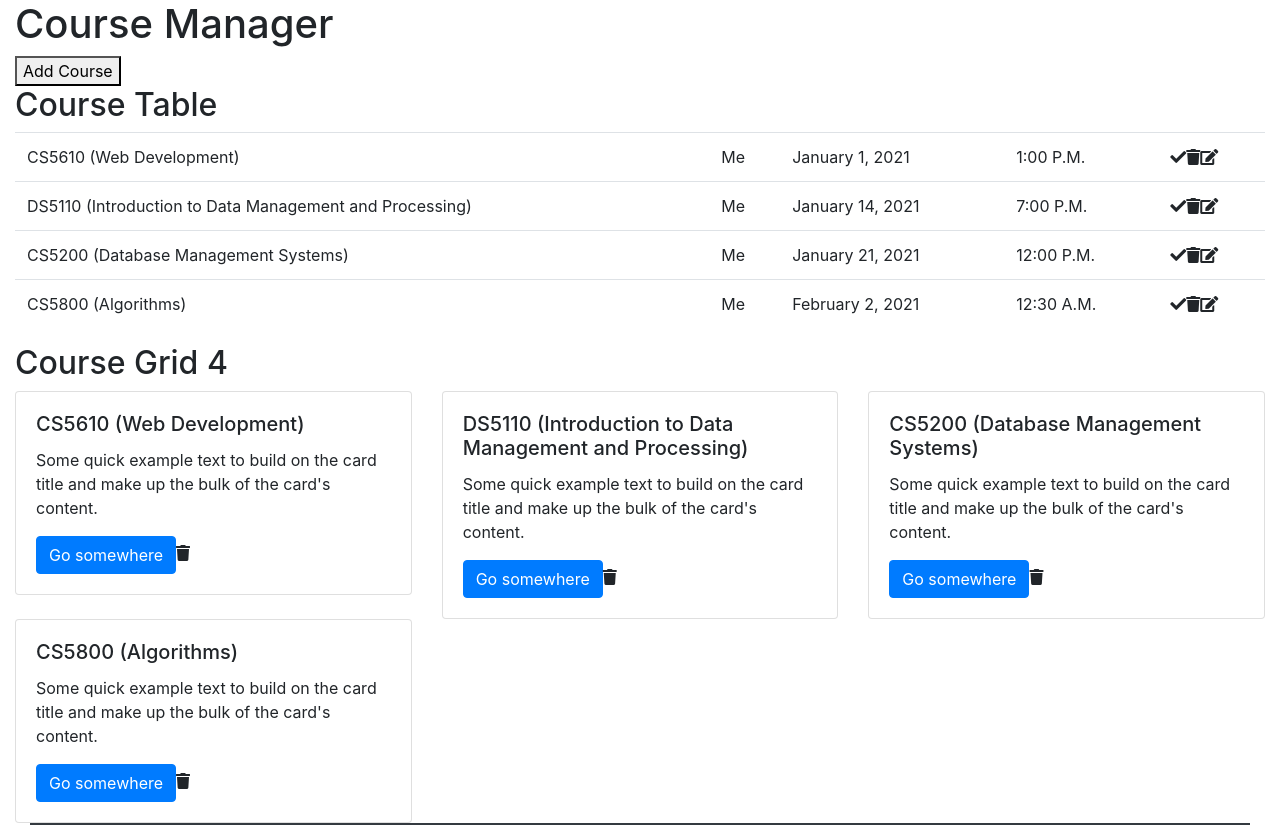
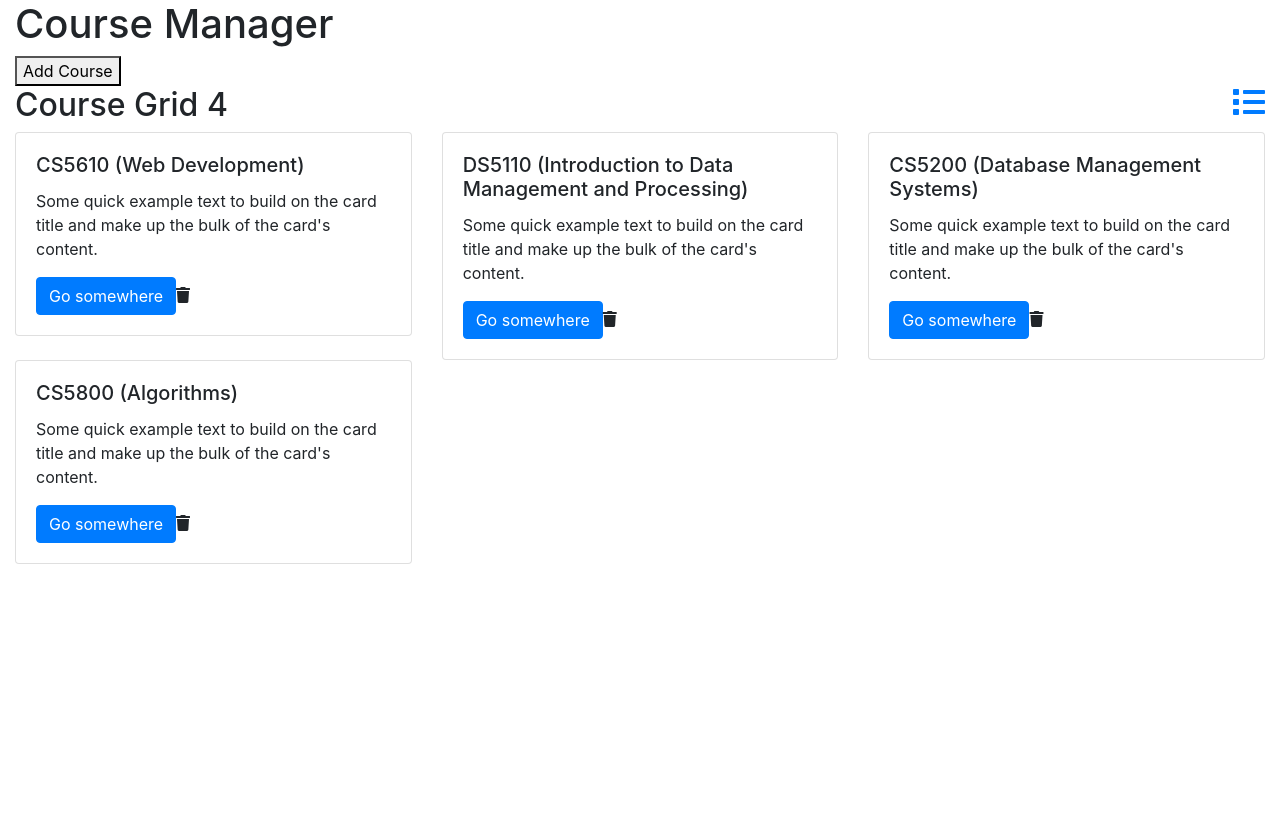
Before and after one commit to salehi-s/wbdv-sp21-sina-salehi-client-react, a React (Create React App) app in the folder wbdv-sp21-sina-salehi-client-react/: page /courses/grid in a window 1280 px wide. Shown: the top 825 px of the page. After the commit the page ends 800 px from the top, so only its background shows below. Built offline with nearby package versions, Linux system fonts and the light colour scheme.

Commit message:
Add Table -> Grid and Grid -> Table Toggle Icons and Functionality

```diff
--- a/wbdv-sp21-sina-salehi-client-react/src/App.js
+++ b/wbdv-sp21-sina-salehi-client-react/src/App.js
@@ -1,10 +1,13 @@
 import CourseManager from "./components/course-manager";
+import {BrowserRouter} from "react-router-dom";
 
 function App() {
   return (
-    <div className="container-fluid">
-      <CourseManager/>
-    </div>
+      <BrowserRouter>
+          <div className="container-fluid">
+              <CourseManager/>
+          </div>
+      </BrowserRouter>
   )
 }
 
--- a/wbdv-sp21-sina-salehi-client-react/src/components/course-grid.js
+++ b/wbdv-sp21-sina-salehi-client-react/src/components/course-grid.js
@@ -1,8 +1,12 @@
 import React from 'react'
-import CourseCard from "./course-card";
+import CourseCard from "./course-card"
+import {Link} from 'react-router-dom'
 
 const CourseGrid = ({courses}) =>
     <div>
+        <Link to = "/courses/table">
+            <i className = "fas fa-2x fa-list float-right"></i>
+        </Link>
         <h2>Course Grid {courses.length}</h2>
         <div className = "row">
         {
--- a/wbdv-sp21-sina-salehi-client-react/src/components/course-manager.js
+++ b/wbdv-sp21-sina-salehi-client-react/src/components/course-manager.js
@@ -2,6 +2,7 @@ import React from 'react'
 import CourseTable from "./course-table";
 import CourseGrid from "./course-grid";
 import CourseEditor from "./course-editor";
+import {Route} from 'react-router-dom'
 
 class CourseManager extends React.Component {
     state = {
@@ -54,9 +55,17 @@ class CourseManager extends React.Component {
             <div>
                 <h1>Course Manager</h1>
                 <button onClick = {this.addCourse}>Add Course</button>
-                <CourseTable deleteCourse = {this.deleteCourse} courses = {this.state.courses}/>
-                <CourseGrid deleteCourse = {this.deleteCourse} courses = {this.state.courses}/>
-                <CourseEditor/>
+                <Route path = "/courses/table">
+                    <CourseTable deleteCourse = {this.deleteCourse}
+                                 courses = {this.state.courses}/>
+                </Route>
+                <Route path = "/courses/grid">
+                    <CourseGrid deleteCourse = {this.deleteCourse}
+                                courses = {this.state.courses}/>
+                </Route>
+                <Route path = "/courses/editor">
+                    <CourseEditor/>
+                </Route>
             </div>
         )
     }
--- a/wbdv-sp21-sina-salehi-client-react/src/components/course-table.js
+++ b/wbdv-sp21-sina-salehi-client-react/src/components/course-table.js
@@ -1,5 +1,6 @@
 import React from 'react'
-import CourseRow from "./course-row";
+import CourseRow from "./course-row"
+import {Link} from 'react-router-dom'
 
 export default class CourseTable
     extends React.Component {
@@ -11,6 +12,9 @@ export default class CourseTable
     render() {
         return(
             <div>
+                <Link to = "/courses/grid">
+                    <i className = "fas fa-2x fa-th float-right"></i>
+                </Link>
                 <h2>Course Table</h2>
                 <table className = "table">
                     <tbody>
```
